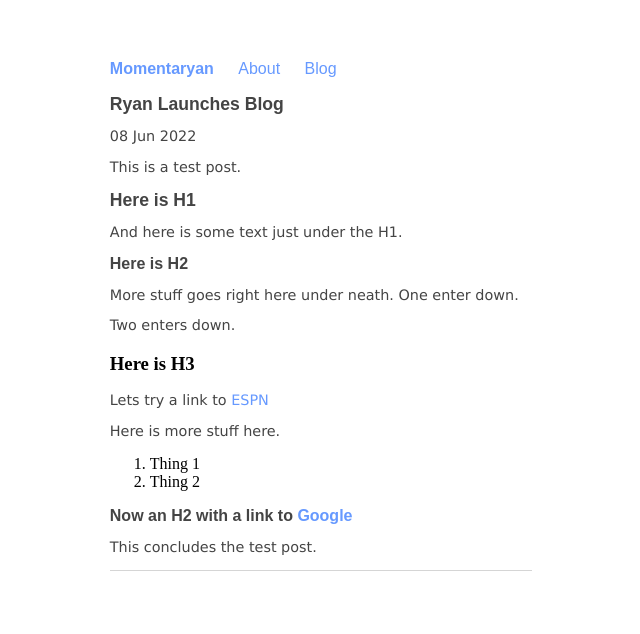
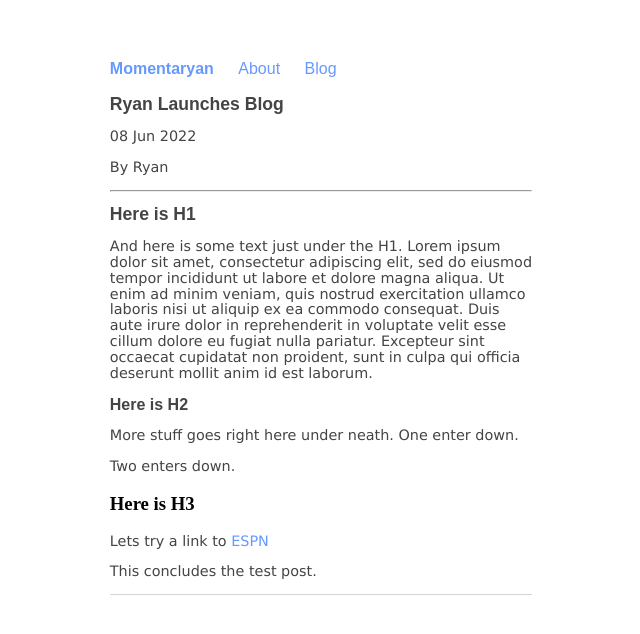
Before and after one commit to momentaryanblog/momentaryanblog.github.io, a Jekyll site: the page built from _posts/2022-06-08-test-post.md, in a window 1280 px wide. Shown: the top 634 px of the page, without its empty margins (319-959 px from the left). Built offline with Jekyll 4.4.1, drawn with Linux system fonts in a browser that asks for light colours.

Commit message:
Update 2022-06-08-test-post.md

```diff
--- a/_posts/2022-06-08-test-post.md
+++ b/_posts/2022-06-08-test-post.md
@@ -4,11 +4,13 @@ title: "Ryan Launches Blog"
 date: 2022-06-08
 ---
 
-This is a test post.
+By Ryan
+
+---
 
 # Here is H1
 
-And here is some text just under the H1.
+And here is some text just under the H1. Lorem ipsum dolor sit amet, consectetur adipiscing elit, sed do eiusmod tempor incididunt ut labore et dolore magna aliqua. Ut enim ad minim veniam, quis nostrud exercitation ullamco laboris nisi ut aliquip ex ea commodo consequat. Duis aute irure dolor in reprehenderit in voluptate velit esse cillum dolore eu fugiat nulla pariatur. Excepteur sint occaecat cupidatat non proident, sunt in culpa qui officia deserunt mollit anim id est laborum.
 
 ## Here is H2
 
@@ -19,12 +21,6 @@ Two enters down.
 
 ### Here is H3
 
-Lets try a link to [ESPN](www.espn.com)
-
-Here is more stuff here.
-1. Thing 1
-2. Thing 2
-
-## Now an H2 with a link to [Google](www.google.com)
+Lets try a link to [ESPN](https://www.espn.com)
 
 This concludes the test post.
```
